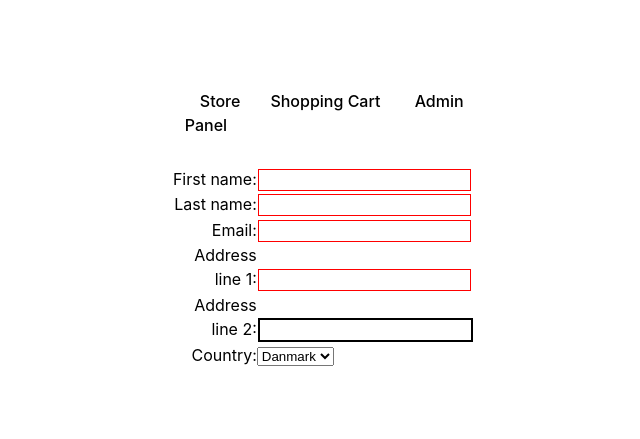
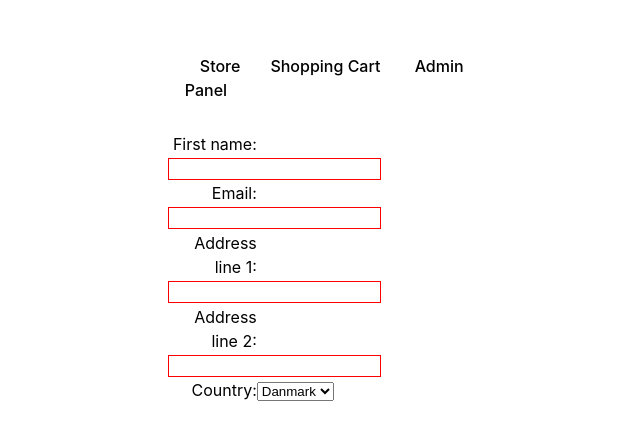
Before and after one commit to SiGoldbach/FrontendWebShop9, a React (Vite) app: page /admin in a window 1280 px wide. Shown: the part 187-626 px from the top of the page, without its empty margins (293-933 px from the left). Built offline with nearby package versions, Linux system fonts and the light colour scheme; no server answers.

Commit message:
playing with margins

```diff
--- a/src/Pages/Adminpanel.tsx
+++ b/src/Pages/Adminpanel.tsx
@@ -10,25 +10,39 @@ function Adminpanel() {
     <form action="/my-handling-form-page" method="post">
         <ul>
             <li>
-                <label htmlFor="firstName">First name:</label>
+                <label htmlFor="firstName">First name:  </label>
+            </li>
+            <li>
                 <input type="text" id="firstName" name="user_first_name" required/>
             </li>
+
+
             <li>
-                <label htmlFor="lastName">Last name:</label>
-                <input type="text" id="lastName" name="user_last_name" required/>
+                <label htmlFor="mail">Email:  </label>
             </li>
             <li>
-                <label htmlFor="mail">Email:</label>
-                <input type="email" id="mail" name="user_email" required/>
+                <input type="text" id="firstName" name="user_first_name" required/>
+            </li>
+
+
+            <li>
+                <label htmlFor="address1">Address line 1:  </label>
             </li>
             <li>
-                <label htmlFor="address1">Address line 1:</label>
-                <input type="text" id="address1" name="user_address_1" required/>
+                <input type="text" id="firstName" name="user_first_name" required/>
+            </li>
+
+
+            <li>
+                <label htmlFor="address2">Address line 2:  </label>
             </li>
             <li>
-                <label htmlFor="address2">Address line 2:</label>
-                <input type="text" id="address2" name="user_address_2"/>
+                <input type="text" id="firstName" name="user_first_name" required/>
             </li>
+
+
+
+
             <li>
                 <label htmlFor="country">Country:</label>
                 <select id="country" name="user_country" required>
--- a/src/Pages/index.css
+++ b/src/Pages/index.css
@@ -251,7 +251,7 @@ Most if not all of the following are AI-generated
 }
 
 .formsContainer {
- max-width: 500px;
+  max-width: 500px;
   max-height: 400px;
   margin-left: 20px;
   background: var(--box-background-color);
@@ -263,7 +263,7 @@ Most if not all of the following are AI-generated
 
 .paymentContainer {
   max-width: 600px;
-   max-height: 350px;
+   max-height: 550px;
    margin-left: 20px;
    background: var(--box-background-color);
    border-radius: 8px;
@@ -340,7 +340,7 @@ Most if not all of the following are AI-generated
 
 .shoppingCartContainer {
   display: flex;
-  justify-content: space-between;
+  justify-content: center;
   padding: 20px;
 }
 
```
